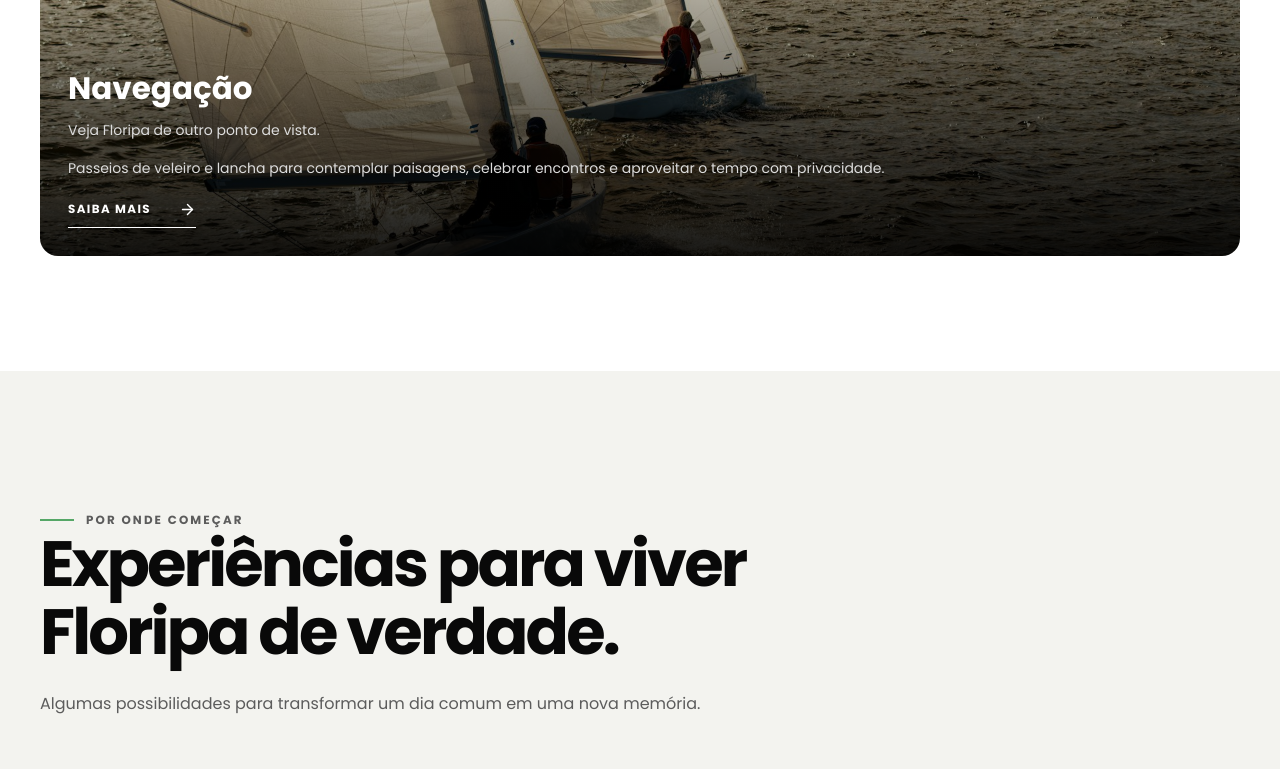
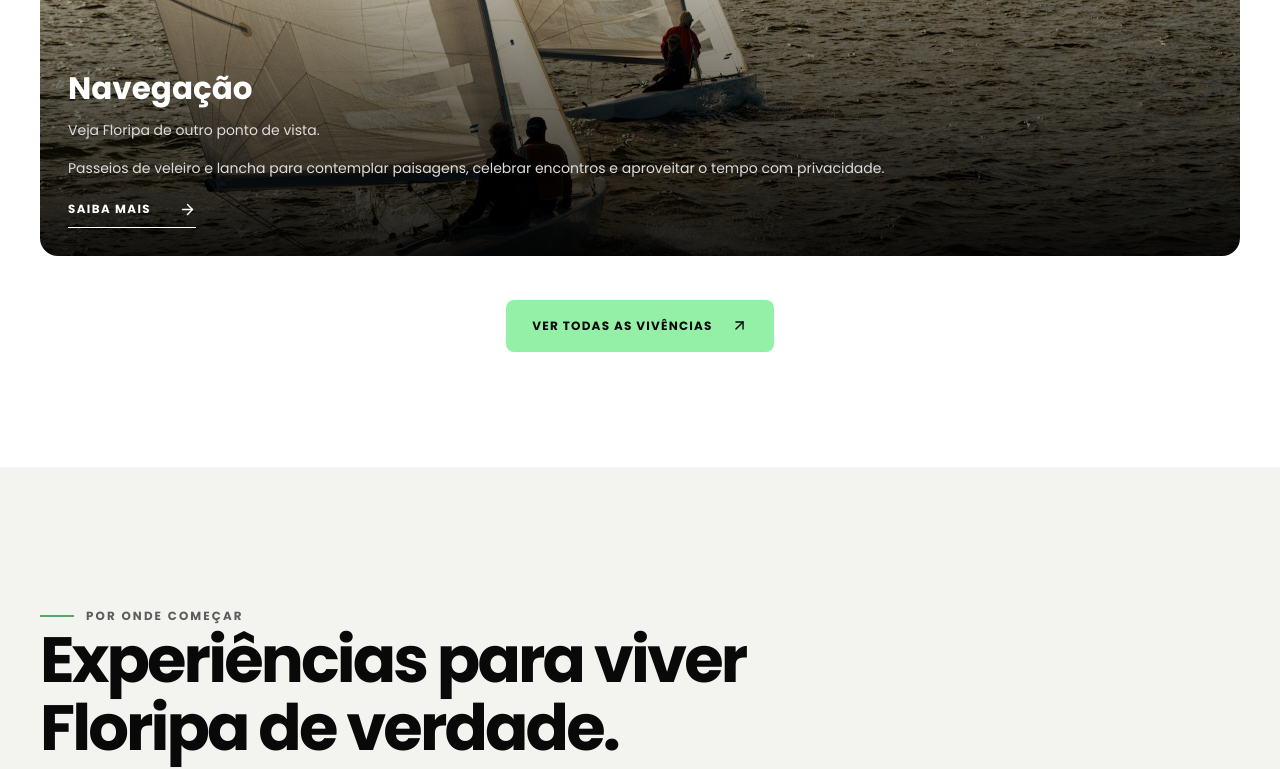
Before and after one commit to matefs/conexao_exo_landing_page, a React (Vite) app: page / in a window 1280 px wide. Shown: the part 3499-4268 px from the top of the page. Built offline with nearby package versions, Linux system fonts and the light colour scheme.

Commit message:
feat: adicionar CTA para pagina de vivencias na section de elementos e cards

```diff
--- a/src/App.jsx
+++ b/src/App.jsx
@@ -61,7 +61,7 @@ function App() {
 
       <section className="problem section section--dark"><div className="wrap split"><div className="problem__image"/><div><Eyebrow dark>O tempo não volta</Eyebrow><h2>Planejar viver não cria memória.</h2><p>Você não precisa mudar a vida inteira hoje. Precisa apenas parar de entregar todos os seus dias ao automático.</p><p>Conte o que gostaria de viver. A equipe entende o seu momento e ajuda a encontrar uma experiência possível em Florianópolis.</p><Button href={whatsappUrl}>Falar com a Conexão EXO</Button></div></div></section>
 
-      <section className="section" id="vivencias"><div className="wrap"><SectionHeading eyebrow="Escolha sua conexão" title="Qual elemento chama você hoje?" copy="Você pode continuar olhando a vida dos outros por uma tela. Ou escolher como quer sentir Florianópolis na própria pele."/><div className="card-grid">{categories.slice(0,3).map((item, index) => <ImageCard item={item} index={index} key={item.title}/>)}</div><div className="single-feature"><ImageCard item={categories[3]} index={3}/></div></div></section>
+      <section className="section" id="vivencias"><div className="wrap"><SectionHeading eyebrow="Escolha sua conexão" title="Qual elemento chama você hoje?" copy="Você pode continuar olhando a vida dos outros por uma tela. Ou escolher como quer sentir Florianópolis na própria pele."/><div className="card-grid">{categories.slice(0,3).map((item, index) => <ImageCard item={item} index={index} key={item.title}/>)}</div><div className="single-feature"><ImageCard item={categories[3]} index={3}/></div><div className="section-cta"><Button href="/vivencias">Ver todas as vivências</Button></div></div></section>
 
       <section className="experiences section section--soft"><div className="wrap"><SectionHeading eyebrow="Por onde começar" title="Experiências para viver Floripa de verdade." copy="Algumas possibilidades para transformar um dia comum em uma nova memória."/><div className="experience-grid">{experiences.slice(0,5).map((item, index) => <ImageCard compact item={{...item, href: experienceLink(item.message)}} index={index} key={item.title}/>)}</div><div className="section-cta"><ArrowLink href="/vivencias">Consultar todas as vivências</ArrowLink></div></div></section>
 
@@ -83,6 +83,6 @@ function App() {
   </>
 }
 
-function Footer(){return <footer className="footer"><div className="wrap footer__grid"><div><a className="footer-brand" href="#inicio">CONEXÃO <b>EXO</b><span>∞</span></a><p>Turismo de Natureza em Florianópolis e Região.<br/>Vivências no Mar, no Ar e na Terra.</p><img className="cadastur-logo" src="/assets/cadastur%20logo.jpeg" alt="Cadastur — Fazendo o turismo legal"/></div><div><h3>Contato</h3><a href={whatsappUrl} target="_blank" rel="noreferrer">WhatsApp: +55 (48) 99110-9531</a><a href="https://instagram.com/conexaoexo" target="_blank" rel="noreferrer">@conexaoexo</a></div><div><h3>Onde estamos</h3><p>Alameda César Nascimento, 646<br/>Jurerê — Florianópolis — SC<br/>CEP 88053-500</p></div></div><div className="wrap footer__bottom"><span>© Conexão EXO. Todos os direitos reservados.</span><span>CNPJ 42.766.551/0001-00</span></div></footer>}
+function Footer(){return <footer className="footer"><div className="wrap footer__grid"><div><a className="footer-brand" href="#inicio">CONEXÃO <b>EXO</b><span>∞</span></a><p>Turismo de Natureza em Florianópolis e Região.<br/>Vivências no Mar, no Ar e na Terra.</p><img className="cadastur-logo" src="/assets/cadastur%20logo.jpeg" alt="Cadastur — Fazendo o turismo legal"/></div><div><h3>Experiências</h3><a href="/vivencias">Catálogo de Vivências</a><a href="/passeio-de-veleiro">Passeio de Veleiro</a><a href="https://instagram.com/conexaoexo" target="_blank" rel="noreferrer">Instagram @conexaoexo</a></div><div><h3>Onde estamos</h3><a href={whatsappUrl} target="_blank" rel="noreferrer">WhatsApp: +55 (48) 99110-9531</a><p>Alameda César Nascimento, 646<br/>Jurerê — Florianópolis — SC<br/>CEP 88053-500</p></div></div><div className="wrap footer__bottom"><span>© Conexão EXO. Todos os direitos reservados.</span><span>CNPJ 42.766.551/0001-00</span></div></footer>}
 
 export default App
--- a/src/data/content.js
+++ b/src/data/content.js
@@ -11,9 +11,9 @@ export const navigation = [
 ]
 
 export const categories = [
-  { title: 'Água', lead: 'Entre no ritmo do mar.', text: 'Stand up paddle, expedição à Ilha do Francês, caiaque, rafting, mergulho e experiências de rapel em cachoeiras.', image: '/assets/experiencias/familia-caiaque.jpg', icon: 'waves' },
-  { title: 'Terra', lead: 'Caminhe por lugares que ficam na memória.', text: 'Trilhas, arvorismo e outras atividades para se movimentar, respirar e conhecer a natureza de perto.', image: '/assets/experiencias/amigos-trilha.jpg', icon: 'mountain' },
-  { title: 'Ar', lead: 'Descubra a liberdade lá de cima.', text: 'Voo duplo de parapente e salto duplo de paraquedismo para viver Florianópolis por uma perspectiva inesquecível.', image: '/assets/experiencias/voo-duplo-parapente.jpg', icon: 'wind' },
+  { title: 'Água', lead: 'Entre no ritmo do mar.', text: 'Stand up paddle, expedição à Ilha do Francês, caiaque, rafting, mergulho e experiências de rapel em cachoeiras.', image: '/assets/experiencias/familia-caiaque.jpg', icon: 'waves', href: '/vivencias' },
+  { title: 'Terra', lead: 'Caminhe por lugares que ficam na memória.', text: 'Trilhas, arvorismo e outras atividades para se movimentar, respirar e conhecer a natureza de perto.', image: '/assets/experiencias/amigos-trilha.jpg', icon: 'mountain', href: '/vivencias' },
+  { title: 'Ar', lead: 'Descubra a liberdade lá de cima.', text: 'Voo duplo de parapente e salto duplo de paraquedismo para viver Florianópolis por uma perspectiva inesquecível.', image: '/assets/experiencias/voo-duplo-parapente.jpg', icon: 'wind', href: '/vivencias' },
   { title: 'Navegação', lead: 'Veja Floripa de outro ponto de vista.', text: 'Passeios de veleiro e lancha para contemplar paisagens, celebrar encontros e aproveitar o tempo com privacidade.', image: '/assets/experiencias/grupo-veleiro.jpg', icon: 'ship', href: '/passeio-de-veleiro' },
 ]
 
```
